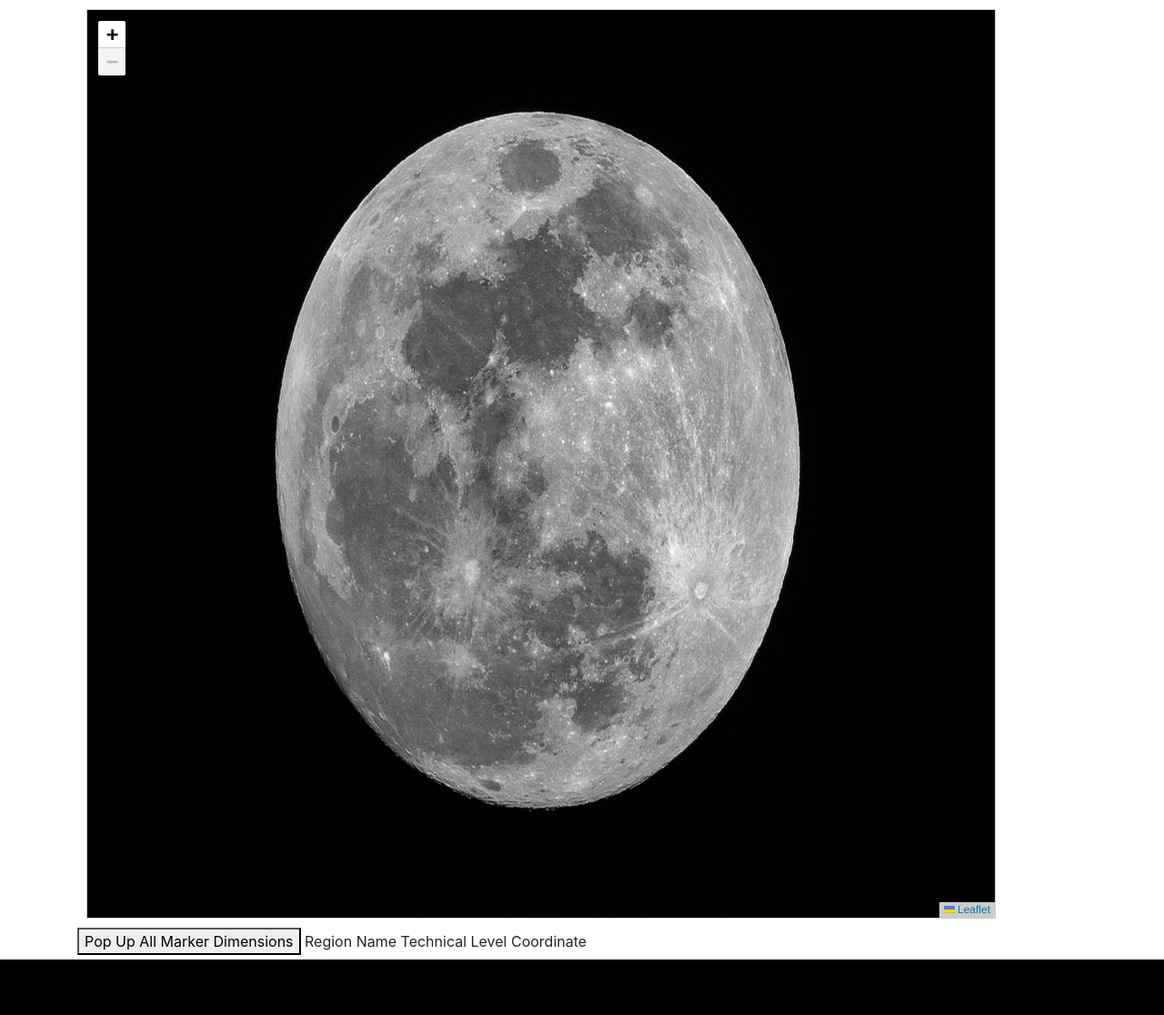
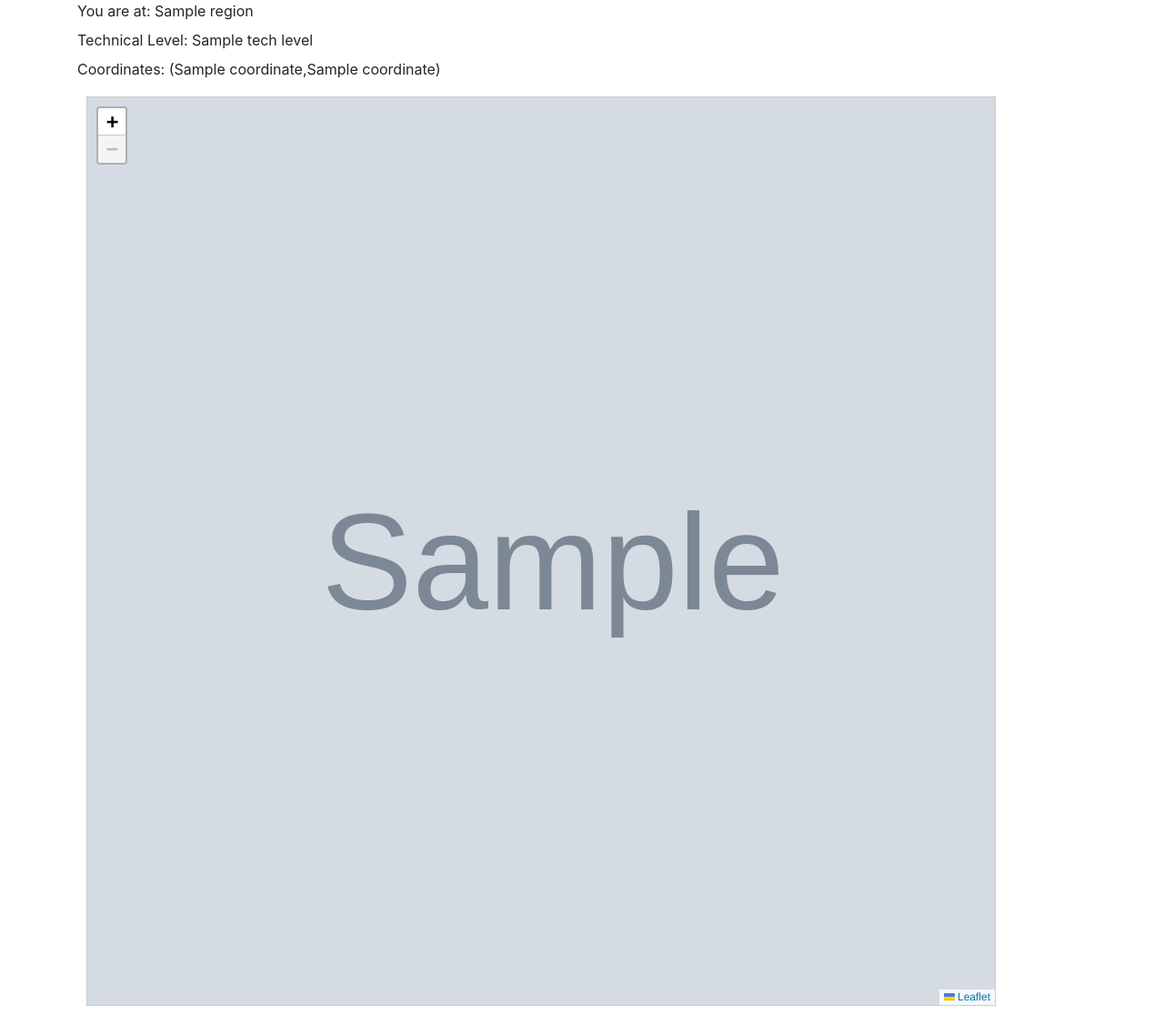
Before and after one commit to leyanpan/SpaceTrader, a Flask app: template templates/game.html in a window 1280 px wide. Shown: the whole page at 91% size. Before the commit the page ends 1055 px from the top, so only its background shows below. Run offline with Flask 2, Linux system fonts and the light colour scheme; the template is opened without the code that fills it: most values are stand-ins (such as "Sample title", 1, 10 or a date in 2020); grey boxes marked "Sample" are stand-in pictures; some libraries are stand-ins or nearby versions.

Commit message:
Finish for Milestone 4 except transparent image

```diff
--- a/templates/game.html
+++ b/templates/game.html
@@ -18,11 +18,10 @@
 {% endblock %}
 
 {% block content %}
+    <label id="RegionName">You are at: {{ game.player.region.name }}</label><br>
+    <label id="techLevel">Technical Level: {{ game.player.region.techLevel.name }}</label><br>
+    <label id="coordinate">Coordinates: ({{ game.player.region.coordinates[0] }},{{ game.player.region.coordinates[1] }})</label>
 	<div id="image-map"></div>
-	<button type="button" onclick="getAllMarkers();">Pop Up All Marker Dimensions</button>
-    <label id="RegionName">Region Name</label>
-    <label id="techLevel">Technical Level</label>
-    <label id="coordinate">Coordinate</label>
 {% endblock content %}
 {% block scripts %}
 <script>
@@ -37,14 +36,19 @@
 	// dimensions and url of the image
 	var w = 2048,
 	    h = 2048,
-	    url = '/static/images_regions/background.jpg';
+	    url = "{{ game.player.region.image_url }}";
 
 	//make custom icon
     var star_icon = L.icon({
         iconUrl: 'static/star2.png',
         iconSize: [38, 38], // size of the icon
-        popupAnchor: [0,-15]
+        popupAnchor: [0, -15]
         });
+    var spaceship_icon = L.icon({
+        iconUrl: 'static/spaceship.jpg',
+        iconSize:[38, 38],
+        popupAnchor: [0, -15]
+    })
     var customOptions =
         {
         'maxWidth': '1000',
@@ -52,23 +56,13 @@
     //var marker = L.marker([-100, 100]).addTo(map);
     {% for i in range(0,len) %}
 
-        var customPopup = "{{ game.universe.regions[i].name }}<br/>Cost: {{ game.calculate_cost_to(game.universe.regions[i]) }}<br/><button id = \"travel\" class=\"btn btn-primary\" onclick=\"myFunction()\"/>Travel</button>";
-        var marker{{i}} = L.marker([{{ -(game.universe.regions[i].coordinates[0] + 200) }}, {{ (game.universe.regions[i].coordinates[1] + 200) }}],{icon: star_icon}).bindPopup(customPopup,customOptions).addTo(map);
-        var travelButton = document.getElementById('travel');
-        travelButton.addEventListener("click", function () {
-            url = {{ game.universe.regions[i].image_name }};
-             var clickMeButton = document.createElement('button');
-             clickMeButton.innerHTML = 'Back to the Map';
-             var body = document.getElementsByTagName("content");
-             body.appendChild(clickMeButton);
-            document.getElementById('RegionName').innerText = {{ game.universe.regions[i].name }};
-            document.getElementById('techLevel').innerText = {{ game.universe.regions[i].techLevel }};
-            document.getElementById('coordinate').innerText = {{ game.universe.regions[i].coordinates }}
-        })
+        var customPopup = "{{ game.universe.regions[i].name }}<br/>Cost: {{ game.calculate_cost_to(game.universe.regions[i]) }}<br/><button id = \"travel\" class=\"btn btn-primary\" onclick=\"travel({{ "\"" + game.universe.regions[i].name + "\""}})\"/>Travel</button>";
+        var marker{{i}} = L.marker([
+            {{ -(game.universe.regions[i].coordinates[0] + 200) * 1.12 }},
+            {{ (game.universe.regions[i].coordinates[1] + 200) * 1.12 }}],
+            {icon: {{'star_icon' if i != game.current_region_num else 'spaceship_icon'}} })
+            .bindPopup(customPopup,customOptions).addTo(map);
     {%  endfor %}
-    map.on('click', function(e) {
-        alert(e.latlng);
-    } );
 
 	// calculate the edges of the image, in coordinate space
 	var southWest = map.unproject([0, h], map.getMaxZoom()-2);
@@ -77,13 +71,9 @@
 	var bounds = new L.LatLngBounds(southWest, northEast);
 	L.imageOverlay(url, bounds).addTo(map);
 	map.setMaxBounds(bounds);
-	function getAllMarkers() {
-	    var allMarkersObjArray = [];//new Array();
-        {% for i in range(0,len) %}
-            allMarkersObjArray.push(marker{{i}}._latlng);
-        {%  endfor %}
-	    alert(JSON.stringify(allMarkersObjArray));
-	    console.log(JSON.stringify(allMarkersObjArray));
-	}
+
+	function travel(target) {
+	    window.location.href = '/game?travel=' + target
+    }
 </script>
 {% endblock scripts %}
```
